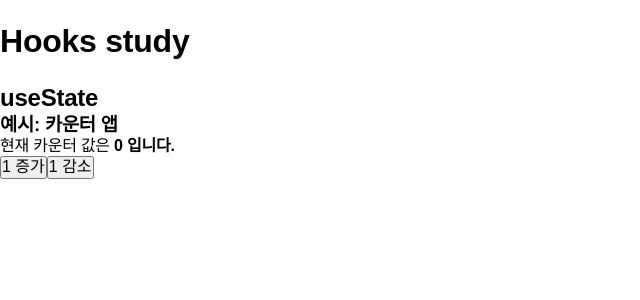
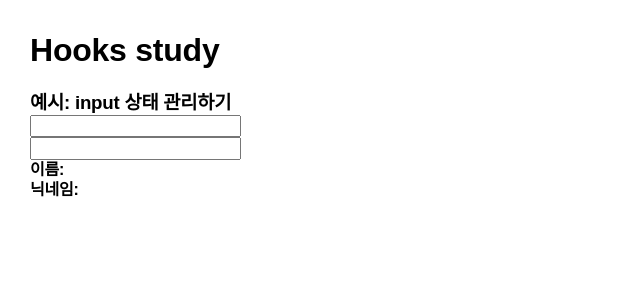
Before and after one commit to minji4252/react-basic, a React (Create React App) app: page / in a window 1280 px wide. Shown: the top 300 px of the page, without its empty margins (0-640 px from the left). Built offline with nearby package versions, Linux system fonts and the light colour scheme.

Commit message:
docs: Hooks

```diff
--- a/src/components/Counter.js
+++ b/src/components/Counter.js
@@ -1,7 +1,18 @@
-import React, { useState } from "react";
+import React, { useEffect, useState } from "react";
 
-const Counter = () => {
+function Counter() {
+  console.log("카운터 컴포넌트 렌더링");
+
   const [value, setValue] = useState(0);
+
+  useEffect(() => {
+    console.log("effect");
+    console.log(value);
+    return () => {
+      console.log("cleanup");
+      console.log(value);
+    };
+  }, [value]);
 
   return (
     <div>
@@ -12,6 +23,6 @@ const Counter = () => {
       <button onClick={() => setValue(value - 1)}>1 감소</button>
     </div>
   );
-};
+}
 
 export default Counter;
--- /dev/null
+++ b/src/components/CounterReducer.js
@@ -0,0 +1,35 @@
+import React, { useReducer } from "react";
+
+const reducer = (state, action) => {
+  // action.type에 따라 다른 작업 수행
+  switch (action.type) {
+    case "INCREMENT":
+      return { value: state.value + 1 };
+    case "DECREMENT":
+      return { value: state.value - 1 };
+    default:
+      return state;
+  }
+};
+
+const CounterReducer = () => {
+  // useReducer의 첫 번째 파라미터에는 리듀서 함수, 두 번째 파라미터에는 해당 리듀서의 기본값
+  // useReducer Hook을 사용하면 state 값과 dispatch 함수를 받아온다.
+  // state: 현재 상태
+  // dispatch: 액션을 발생시키는 함수
+  // dispatch(action)과 같은 형태로, 함수 안에 파라미터로 액션 값을 넣어주면 리듀서함수가 호출되는 구조
+  // useReducer의 큰 장점 컴포넌트 업데이트 로직을 컴포넌트 바깥으로 빼낼 수 있다.
+  const [state, dispatch] = useReducer(reducer, { value: 0 });
+
+  return (
+    <div>
+      <p>
+        현재 카운터 값은 <b>{state.value}</b>입니다.
+      </p>
+      <button onClick={() => dispatch({ type: "INCREMENT" })}>1 증가</button>
+      <button onClick={() => dispatch({ type: "DECREMENT" })}>1 감소</button>
+    </div>
+  );
+};
+
+export default CounterReducer;
--- /dev/null
+++ b/src/components/InputReducer.js
@@ -0,0 +1,48 @@
+import React, { useState } from "react";
+
+const initState = {
+  username: "",
+  nickname: "",
+};
+
+const InputReducer = () => {
+  // userInfo 상태
+  const [userInfo, setUserInfo] = useState(initState);
+
+  const { username, nickname } = userInfo;
+
+  // username 이벤트 핸들러
+  const onChange = e => {
+    const nextUserInfo = { ...userInfo, [e.target.name]: e.target.value };
+
+    setUserInfo(nextUserInfo);
+  };
+
+  return (
+    <div>
+      <div>
+        <input
+          type="text"
+          name="username"
+          value={username}
+          onChange={onChange}
+        />
+        <br />
+        <input
+          type="text"
+          name="nickname"
+          value={nickname}
+          onChange={onChange}
+        />
+      </div>
+      <div>
+        <b>이름:</b> {username}
+      </div>
+      <div>
+        <b>닉네임:</b> {nickname}
+      </div>
+    </div>
+  );
+};
+
+export default InputReducer;
--- a/src/pages/MainPage.js
+++ b/src/pages/MainPage.js
@@ -1,14 +1,30 @@
 import React from "react";
 import Counter from "../components/Counter";
+import CounterReducer from "../components/CounterReducer";
+import InputReducer from "../components/InputReducer";
 
 const MainPage = () => {
   return (
-    <div>
+    <div style={{ margin: "30px" }}>
       <h1>Hooks study</h1>
-      <div>
+      {/* <div>
         <h2>useState</h2>
         <h3>예시: 카운터 앱</h3>
         <Counter />
+      </div>
+      <div>
+        <h2>useEffect</h2>
+        <h3>예시: 카운터 앱</h3>
+        <Counter />
+      </div>
+      <div>
+        <h2>useReducer</h2>
+        <h3>예시: 리듀서 활용 카운터 앱</h3>
+        <CounterReducer />
+      </div> */}
+      <div>
+        <h3>예시: input 상태 관리하기</h3>
+        <InputReducer />
       </div>
     </div>
   );
```
Also changed, not shown: 1 other file (tests, documents, lock files or other folders).
